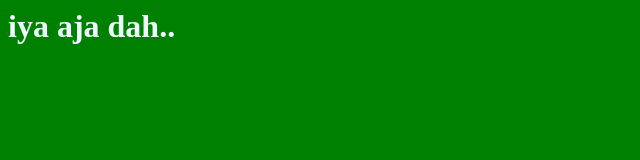
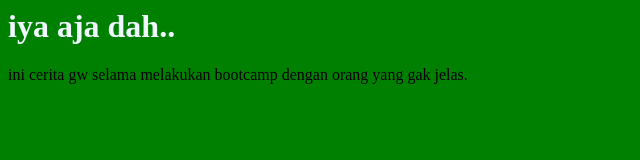
Before and after one commit to trirahmat97/bootcamp, a plain HTML site: page index.html in a window 1280 px wide. Shown: the whole page, without its empty margins (0-640 px from the left). Drawn offline with Linux system fonts and the light colour scheme.

Commit message:
oke cuss

```diff
--- a/index.html
+++ b/index.html
@@ -12,5 +12,6 @@
     </head>
     <body>
         <h1>iya aja dah..</h1>
+        <p>ini cerita gw selama melakukan bootcamp dengan orang yang gak jelas.</p>
     </body>
 </html>
```
